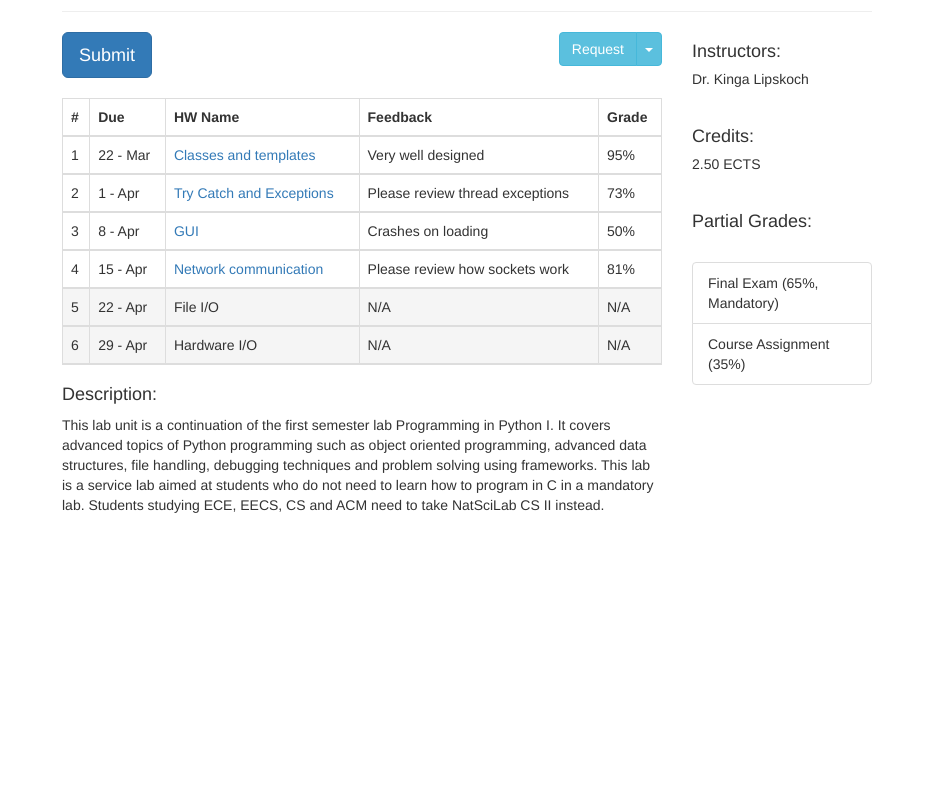
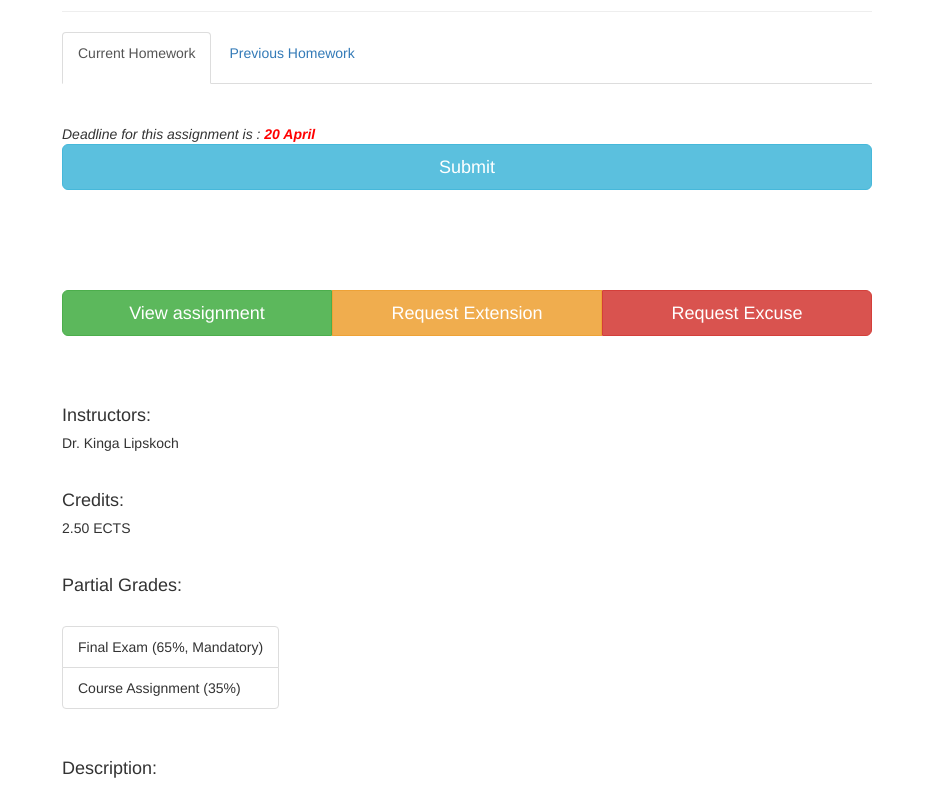
Before and after one commit to tkw1536/HCI_Grader, a plain HTML site: page pages/courses/current/pythonlab/student/index.html in a window 1280 px wide. Shown: the part 301-1093 px from the top of the page, without its empty margins (173-1106 px from the left). Before the commit the page ends 876 px from the top, so only its background shows below. Drawn offline with Linux system fonts and the light colour scheme.

Commit message:
page for python lab done

```diff
--- a/pages/courses/current/pythonlab/student/index.html
+++ b/pages/courses/current/pythonlab/student/index.html
@@ -13,6 +13,8 @@
 
   <!-- Own Resources -->
   <link href="../../../../../res/css/triangles.css" rel="stylesheet" type="text/css">
+    <link href="../../../../../res/css/custom.css" rel="stylesheet" type="text/css">
+
     <script src="../../../../../res/js/landing.js" type="text/javascript"></script>
 </head>
 
@@ -37,7 +39,7 @@
   <div class="container" style="margin-top: 5%">
     <div class="masthead">
       <ul class="nav nav-justified">
-          <li class="active">
+          <li>
               <a href="../../../current/student/">Current courses</a>
           </li>
           <li>
@@ -59,78 +61,101 @@
           <br>          <br>          <br>
         <div>
             <hr>
-            <div class="row">
+            <ul class="nav nav-tabs">
+                <li class="active"><a aria-expanded="true" href="#now-hw" data-toggle="tab"><p>Current Homework</p>
+                </a></li>
+                <li><a aria-expanded="false" href="#past-hw" data-toggle="tab"><p>Previous Homework</p></a>
+                </li>
+            </ul>
+            <div id="myTabContent" class="tab-content">
+                <div id="now-hw" class="row tab-pane fade active in">
+                    <div class="col-md-12">
+                        <br><br>
+                        <div>
+                            <i>Deadline for this assignment is : <b style="color: red">20 April</b></i>
+                        </div>
+                        <a href="#" class="btn btn-info btn-lg btn-block">Submit</a>
+                        <br><br><br><br><br>
 
-                <div class="col-md-9">
-                    <a href="#" class="btn btn-lg btn-primary">Submit</a>
-                    <div class="btn-group pull-right">
-                        <a href="#" class="btn btn-info">Request</a>
-                        <a href="#" class="btn btn-info dropdown-toggle" data-toggle="dropdown"><span class="caret"></span></a>
-                        <ul class="dropdown-menu">
-                            <li><a href="#">Extension</a></li>
-                            <li><a href="#">Excuse</a></li>
-                        </ul>
+                        <div class="btn-group btn-group-justified">
+                            <a href="#" class="btn btn-lg btn-success">View assignment</a>
+                            <a href="#" class="btn btn-lg btn-warning">Request Extension</a>
+                            <a href="#" class="btn btn-lg btn-danger">Request Excuse</a>
+
+
                         </div>
+
+
+
+
+                    </div>
+                </div>
+
+                <div id="past-hw" class="row tab-pane fade">
+
+                    <div class="col-md-12">
                         <br><br>
-                    <table class="table table-bordered">
+                        <table class="table table-bordered" style="width: 100%">
                             <thead>
                             <tr>
                                 <th>#</th>
-                            <th>Due</th>
+                                <th>Deadline was</th>
                                 <th>HW Name</th>
+                                <th>Submission</th>
                                 <th>Feedback</th>
                                 <th>Grade</th>
+
+
                             </tr>
-                        <tr>
+                            <tr class="success">
                                 <td>1</td>
-                            <td>22 - Mar</td>
+                                <td>22 February</td>
                                 <td><a href="#">Classes and templates</a></td>
+                                <td><span class="glyphicon glyphicon-ok" style="margin-left: 5px"></span></td>
                                 <td>Very well designed</td>
                                 <td>95%</td>
+
+
                             </tr>
-                        <tr>
+                            <tr class="success">
                                 <td>2</td>
-                            <td>1 - Apr</td>
+                                <td>1 March</td>
                                 <td><a href="#">Try Catch and Exceptions</a></td>
+                                <td><span class="glyphicon glyphicon-ok" style="margin-left: 5px"></span></td>
                                 <td>Please review thread exceptions</td>
                                 <td>73%</td>
+
                             </tr>
-                        <tr>
+                            <tr class="success">
                                 <td>3</td>
-                            <td>8 - Apr</td>
+                                <td>8 March</td>
                                 <td><a href="#">GUI</a></td>
+                                <td><span class="glyphicon glyphicon-ok" style="margin-left: 5px"></span></td>
                                 <td>Crashes on loading</td>
                                 <td>50%</td>
+
                             </tr>
-                        <tr>
+                            <tr class="success">
                                 <td>4</td>
-                            <td>15 - Apr</td>
-                            <td><a href="#">Network communication</a></td>
-                            <td>Please review how sockets work</td>
-                            <td>81%</td>
-                        </tr>
-                        <tr class="active">
-                            <td>5</td>
-                            <td>22 - Apr</td>
-                            <td>File I/O</td>
-                            <td>N/A</td>
-                            <td>N/A</td>
-                        </tr>
-                        <tr class="active">
-                            <td>6</td>
-                            <td>29 - Apr</td>
-                            <td>Hardware I/O</td>
-                            <td>N/A</td>
-                            <td>N/A</td>
+                                <td>12 March</td>
+                                <td><a href="#">System design</a></td>
+                                <td><span class="glyphicon glyphicon-remove" style="margin-left: 5px"></span></td>
+                                <td>No upload found</td>
+                                <td>0%</td>
+
+
                             </tr>
                             </thead>
                         </table>
-                    <h4>Description:</h4>
-                    This lab unit is a continuation of the first semester lab Programming in Python I. It covers advanced topics of Python programming such as object oriented programming, advanced data structures, file handling, debugging techniques and problem solving using frameworks.
-                    This lab is a service lab aimed at students who do not need to learn how to program in C in a mandatory lab. Students studying ECE, EECS, CS and ACM need to take NatSciLab CS II instead.
+                    </div>
+                </div>
 
             </div>
-                <div class="col-md-3">
+            <br><br><br>
+                <div class="row">
+                    <div class="col-md-12">
+
+
                     <h4>Instructors:</h4> <h5>Dr. Kinga Lipskoch</h5><br>
                     <h4>Credits:</h4> <h5>2.50 ECTS</h5><br>
                     <h4>Partial Grades:</h4><br>
@@ -138,7 +163,12 @@
                         <li class="list-group-item">Final Exam (65%, Mandatory)</li>
                         <li class="list-group-item">Course Assignment (35%)</li>
                     </ul><br>
+                        <h4>Description:</h4>
 
+                        This lab unit is a continuation of the first semester lab Programming in Python I. It covers advanced topics of Python programming such as object oriented programming, advanced data structures, file handling, debugging techniques and problem solving using frameworks.
+                        This lab is a service lab aimed at students who do not need to learn how to program in C in a mandatory lab. Students studying ECE, EECS, CS and ACM need to take NatSciLab CS II instead.
+
+                    </div>
                 </div>
             </div>
         </div>
@@ -147,7 +177,6 @@
     </div>
   <!-- /container -->
  </div>
-  </div>
 </body>
 
 </html>
```
Also changed, not shown: pages/courses/previous/robotics.html (+2 -2 lines). Lines whose indentation alone changed are shown as unchanged.
